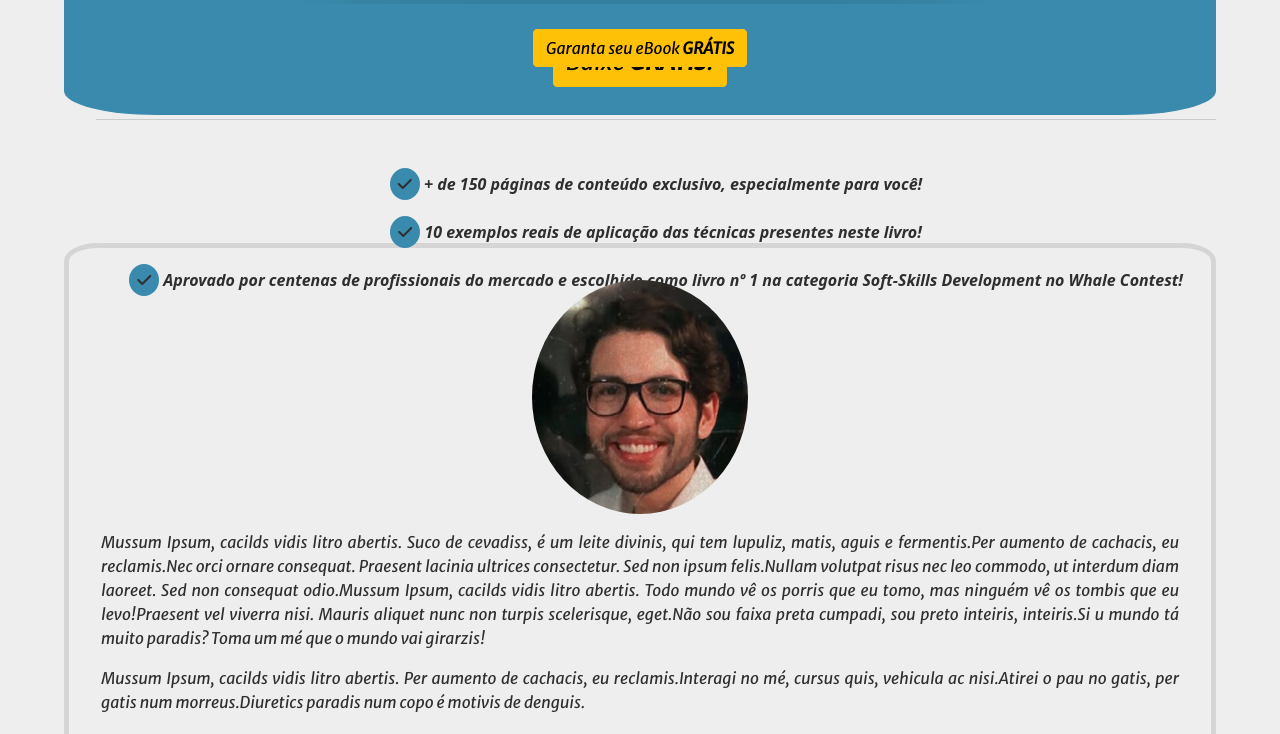
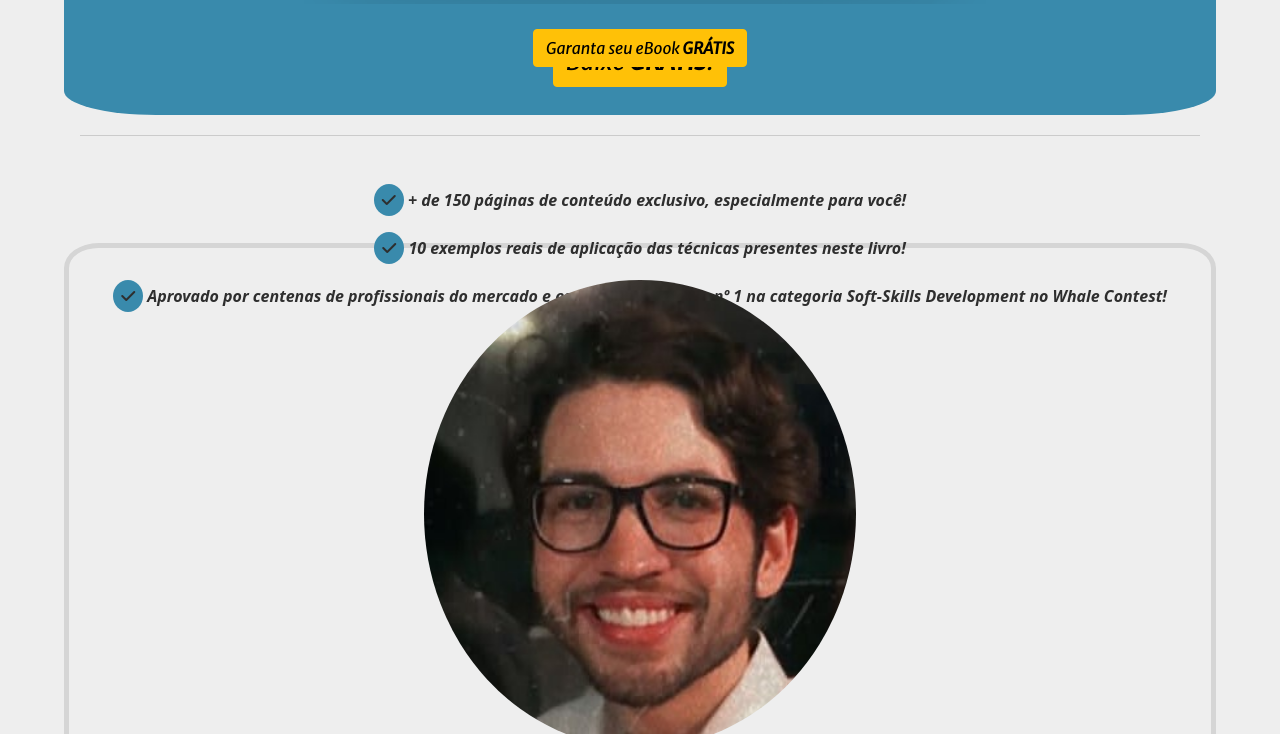
Before and after one commit to antoniovpires/quebrando-gelo-copia, a plain HTML site: page index.html in a window 1280 px wide. Shown: the part 1161-1895 px from the top of the page. Drawn offline with nearby package versions, Linux system fonts and the light colour scheme; a web font is replaced by a local one.

Commit message:
update 0.4

```diff
--- a/style.css
+++ b/style.css
@@ -270,6 +270,7 @@ footer p {
 
     header {
         width: 100%;
+        background-color: red;
     }
 
     .blue-section {
@@ -299,7 +300,7 @@ footer p {
     }
 
     #authors-picture {
-        width: 20%;
+        width: 40%;
         border-radius: 100%;
     }
     /*--------------------------------*/
@@ -333,6 +334,7 @@ footer p {
     .benefits-list {
         margin-top: 1rem;
         text-align: center;
+        padding: 1rem;
     }
 
     .benefits-list li {
```
